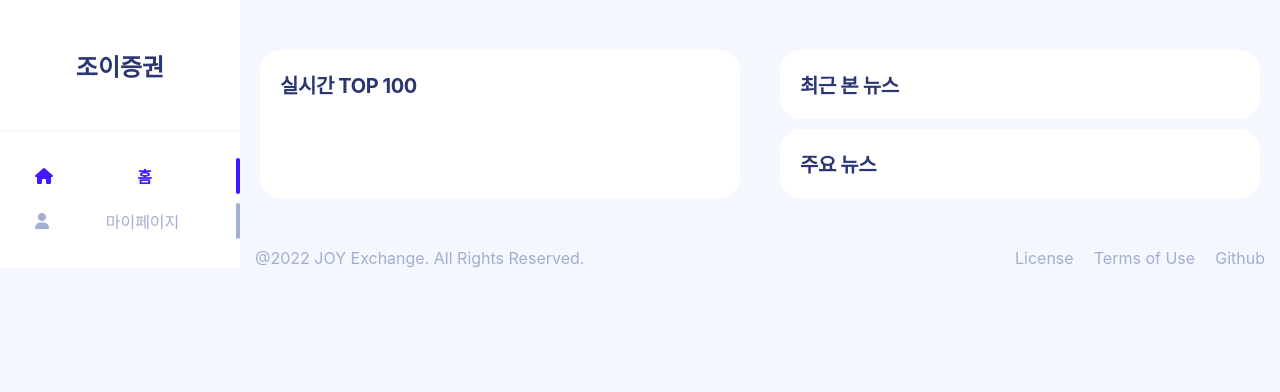
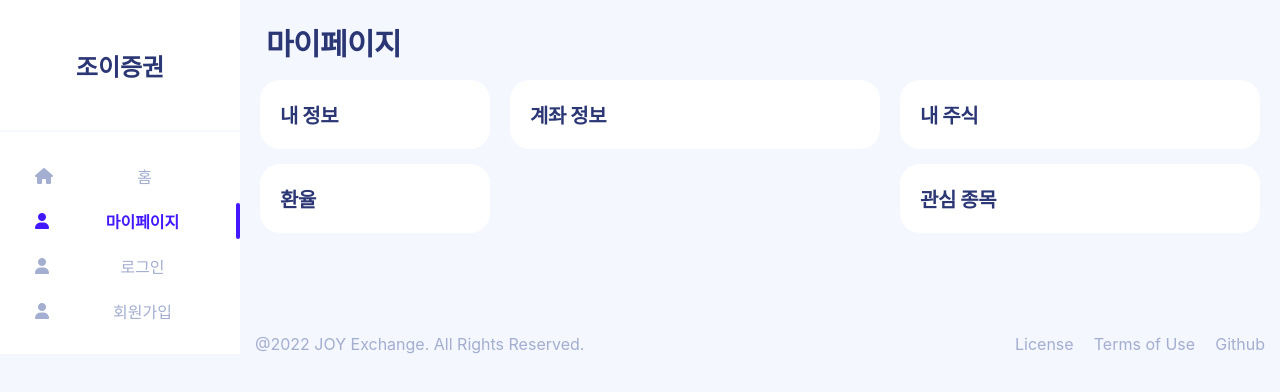
Before and after one commit to JOY-StockExchange/Front, a React (Create React App) app: page /mypage in a window 1280 px wide. Shown: the top 392 px of the page. Built offline with nearby package versions, Linux system fonts and the light colour scheme.

Commit message:
routing basic

```diff
--- a/src/App.css
+++ b/src/App.css
@@ -53,12 +53,12 @@ ul{
   align-items: center;
 }
 
-.nav__li .active{
+.active{
   font-weight: bold;
   color: var(--activate-color);
 }
 
-.nav__li .inactive{
+.inactive{
   color: var(--sub-text-color);
 }
 
@@ -68,11 +68,7 @@ ul{
   border-radius: 25px;
 }
 
-.nav__statebar--inactive{
-  background-color: var(--sub-text-color);
-}
-
-.nav__statebar--active{
+.active .nav__statebar--active{
   background-color: var(--activate-color);
 }
 
@@ -89,3 +85,7 @@ footer{
   display: flex;
   justify-content: space-between;
 }
+
+a {
+  text-decoration: none;
+}
--- a/src/App.js
+++ b/src/App.js
@@ -1,4 +1,5 @@
 import './App.css';
+import { Routes, Route } from 'react-router-dom';
 import SideBar from './components/SideBar';
 import Home from './pages/Home';
 import MyPage from './pages/MyPage';
@@ -6,14 +7,23 @@ import StockPage from './pages/StockPage';
 import Signin from './pages/Signin';
 import Signup from './pages/Signup';
 import Footer from './components/Footer';
+import NotFound from './pages/NotFound';
+
 
 
 function App() {
   return (
     <div className="App">
       <SideBar />
-      <div className='wrap'>
-        <Home />
+      <div className="wrap">
+        <Routes>
+          <Route path = "/" element={<Home />} />
+          <Route path = "mypage" element={<MyPage />} />
+          <Route path = "stockpage/:stockId" element={<StockPage />} />
+          <Route path = "signin" element={<Signin />} />
+          <Route path = "signup" element={<Signup />} />
+          <Route path = "*" element={<NotFound />} />
+        </Routes>
         <Footer />
       </div>
     </div>
--- a/src/components/SideBar.js
+++ b/src/components/SideBar.js
@@ -1,3 +1,5 @@
+import { NavLink } from 'react-router-dom';
+
 const SideBar = () => {
     //Sidebar에서는 Link를 해주어야 한다.
     return(
@@ -6,16 +8,34 @@ const SideBar = () => {
             <div className="separator"></div>
             <ul className="nav__ul">
                 {/*page router에 따라 active, inactive 설정하기*/}
-                <li className="nav__li">
-                    <i class="fa-solid fa-house active"></i>
-                    <span className="active">홈</span>
-                    <div className="nav__statebar nav__statebar--active"></div>
-                </li>
-                <li className="nav__li">
-                    <i class="fa-solid fa-user inactive"></i>
-                    <span className="inactive">마이페이지</span>
-                    <div className="nav__statebar nav__statebar--inactive"></div>
-                </li>
+                <NavLink to = "/" className={({isActive}) => (isActive ? "active": "inactive")}>
+                    <li className="nav__li">
+                        <i className="fa-solid fa-house"></i>
+                        <span>홈</span>
+                        <div className="nav__statebar nav__statebar--active"></div>
+                    </li>
+                </NavLink>
+                <NavLink to = "mypage" className={({isActive}) => (isActive ? "active": "inactive")}>
+                    <li className="nav__li">
+                        <i className="fa-solid fa-user"></i>
+                        <span>마이페이지</span>
+                        <div className="nav__statebar nav__statebar--active"></div>
+                    </li>
+                </NavLink>
+                <NavLink to = "signin" className={({isActive}) => (isActive ? "active": "inactive")}>
+                    <li className="nav__li">
+                        <i className="fa-solid fa-user "></i>
+                        <span>로그인</span>
+                        <div className="nav__statebar nav__statebar--active"></div>
+                    </li>
+                </NavLink>
+                <NavLink to = "signup" className={({isActive}) => (isActive ? "active": "inactive")}>
+                    <li className="nav__li">
+                        <i className="fa-solid fa-user "></i>
+                        <span>회원가입</span>
+                        <div className="nav__statebar nav__statebar--active"></div>
+                    </li>
+                </NavLink>
             </ul>
         </nav>
     );
--- a/src/components/container/Home/RecentStock.js
+++ b/src/components/container/Home/RecentStock.js
@@ -1,9 +1,16 @@
+import { Link } from 'react-router-dom';
 import '../container.css'
 
 const RecentStock = () => {
     return(
         <div className='container container__recentstock'>
-            <div className='container__title'>최근 본 뉴스</div>
+            <div className='container__title'>최근 본 주식</div>
+            <ul className='container__ul'>
+                <li>
+                    {/*stockpage/:stockId*/}
+                    <Link to='stockpage/1'>삼성전자</Link>
+                </li>
+            </ul>
         </div>
     )
 }
--- a/src/pages/MyPage.js
+++ b/src/pages/MyPage.js
@@ -9,7 +9,7 @@ const MyPage = () => {
     return(
         <div className='mypage'>
             <header className='mypage__header'>마이페이지</header>
-            <wrap className='mypage__wrap'>
+            <div className='mypage__wrap'>
                 <section className='mypage__section1'>
                     <MyInfo />
                     <ExchangeRate />
@@ -21,7 +21,7 @@ const MyPage = () => {
                     <MyStock />
                     <HeartStock />
                 </section>
-            </wrap>
+            </div>
         </div>
     );
 }
--- /dev/null
+++ b/src/pages/NotFound.js
@@ -0,0 +1,8 @@
+
+const NotFound = () => {
+    return (
+        <div className='notfound'>404 Not Found!</div>
+    )
+}
+
+export default NotFound;
--- a/src/pages/StockPage.js
+++ b/src/pages/StockPage.js
@@ -8,7 +8,7 @@ const StockPage = () => {
     return(
         <div className='stockpage'>
         <header className='stockpage__header'>삼성전자</header>
-        <wrap className='stockpage__wrap'>
+        <div className='stockpage__wrap'>
             <section className='stockpage__section1'>
                 <StockChart />
                 <Order />
@@ -17,7 +17,7 @@ const StockPage = () => {
                 <OrderBook />
                 <StockInfo />
             </section>
-        </wrap>
+        </div>
     </div>
     );
 }
--- a/src/pages/page.css
+++ b/src/pages/page.css
@@ -60,3 +60,12 @@ header{
     align-items: center;
     justify-content: center;
 }
+
+.notfound{
+    display: flex;
+    justify-content: center;
+    margin: 70px 0px;
+    font-size: xx-large;
+    font-weight: bold;
+    color: var(--bold-text-color);
+}
```
